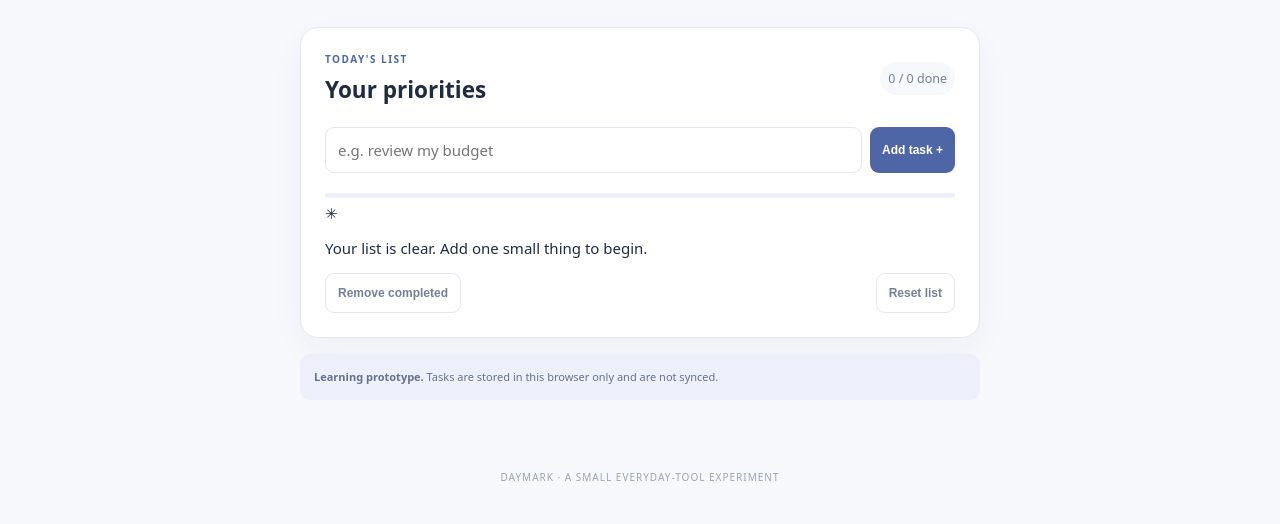
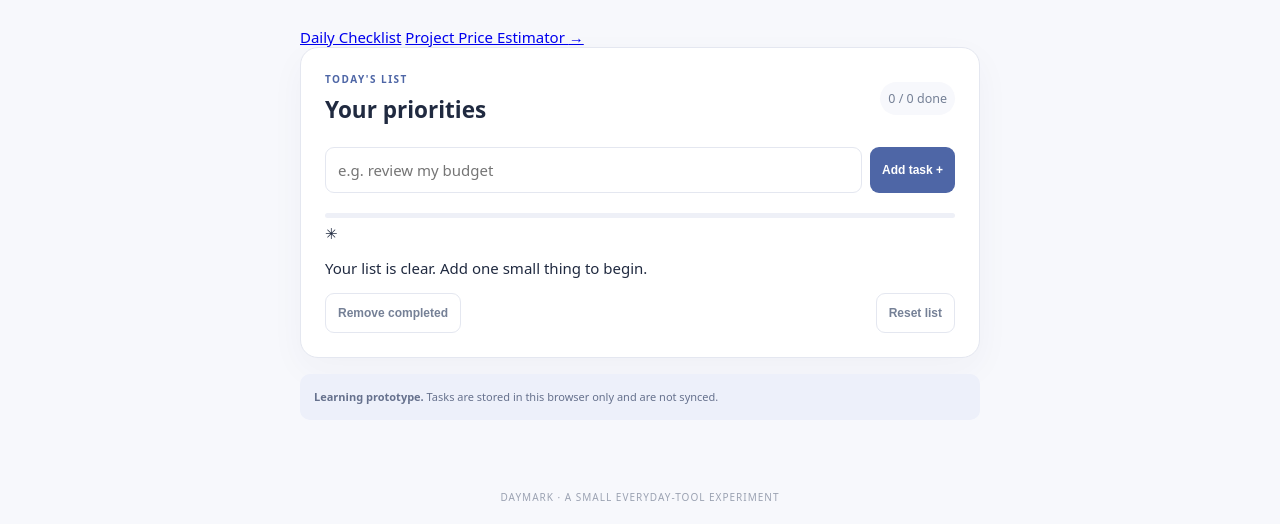
Before and after one commit to MosesXD/everyday-tool-concept-, a plain HTML site: page index.html in a window 1280 px wide. Shown: the part 350-874 px from the top of the page. Drawn offline with Linux system fonts and the light colour scheme.

Commit message:
Add navigation between everyday tools

```diff
--- a/index.html
+++ b/index.html
@@ -1 +1,4 @@
-<!doctype html><html lang="en"><head><meta charset="utf-8"><meta name="viewport" content="width=device-width,initial-scale=1"><title>Daymark — Everyday Toolkit</title><link rel="stylesheet" href="style.css"><script src="app.js" defer></script></head><body><header><b>daymark <small>/ tools for real life</small></b><span>LOCAL DEMO</span></header><main><section class="welcome"><p> A LITTLE MORE CLARITY</p><h1>Make today<br><em>easier to manage.</em></h1><div>A simple daily checklist with no account and no pressure. Add a few tasks, finish what you can, and start fresh when you need to.</div></section><section class="tool"><div class="head"><div><p>TODAY'S LIST</p><h2>Your priorities</h2></div><small id="progress">0 / 0 done</small></div><form id="taskForm"><label class="sr" for="taskInput">Add a task</label><input id="taskInput" maxlength="100" placeholder="e.g. review my budget" required><button>Add task +</button></form><div class="track"><span id="bar"></span></div><ul id="taskList"></ul><div id="empty">✳<p>Your list is clear. Add one small thing to begin.</p></div><div class="actions"><button type="button" id="clearDone">Remove completed</button><button type="button" id="reset">Reset list</button></div></section><aside><b>Learning prototype.</b> Tasks are stored in this browser only and are not synced.</aside></main><footer>DAYMARK · A SMALL EVERYDAY-TOOL EXPERIMENT</footer></body></html>
+<!doctype html><html lang="en"><head><meta charset="utf-8"><meta name="viewport" content="width=device-width,initial-scale=1"><title>Daymark — Everyday Toolkit</title><link rel="stylesheet" href="style.css"><script src="app.js" defer></script></head><body><header><b>daymark <small>/ tools for real life</small></b><span>LOCAL DEMO</span></header><main><section class="welcome"><p> A LITTLE MORE CLARITY</p><h1>Make today<br><em>easier to manage.</em></h1><div>A simple daily checklist with no account and no pressure. Add a few tasks, finish what you can, and start fresh when you need to.</div></section><nav class="tool-navigation" aria-label="Everyday tools">
+  <a class="tool-link tool-link-secondary" href="index.html">Daily Checklist</a>
+  <a class="tool-link tool-link-primary" href="https://mosesxd.github.io/Daymark/project-estimator.html">Project Price Estimator <span aria-hidden="true">→</span></a>
+</nav><section class="tool"><div class="head"><div><p>TODAY'S LIST</p><h2>Your priorities</h2></div><small id="progress">0 / 0 done</small></div><form id="taskForm"><label class="sr" for="taskInput">Add a task</label><input id="taskInput" maxlength="100" placeholder="e.g. review my budget" required><button>Add task +</button></form><div class="track"><span id="bar"></span></div><ul id="taskList"></ul><div id="empty">✳<p>Your list is clear. Add one small thing to begin.</p></div><div class="actions"><button type="button" id="clearDone">Remove completed</button><button type="button" id="reset">Reset list</button></div></section><aside><b>Learning prototype.</b> Tasks are stored in this browser only and are not synced.</aside></main><footer>DAYMARK · A SMALL EVERYDAY-TOOL EXPERIMENT</footer></body></html>
```
